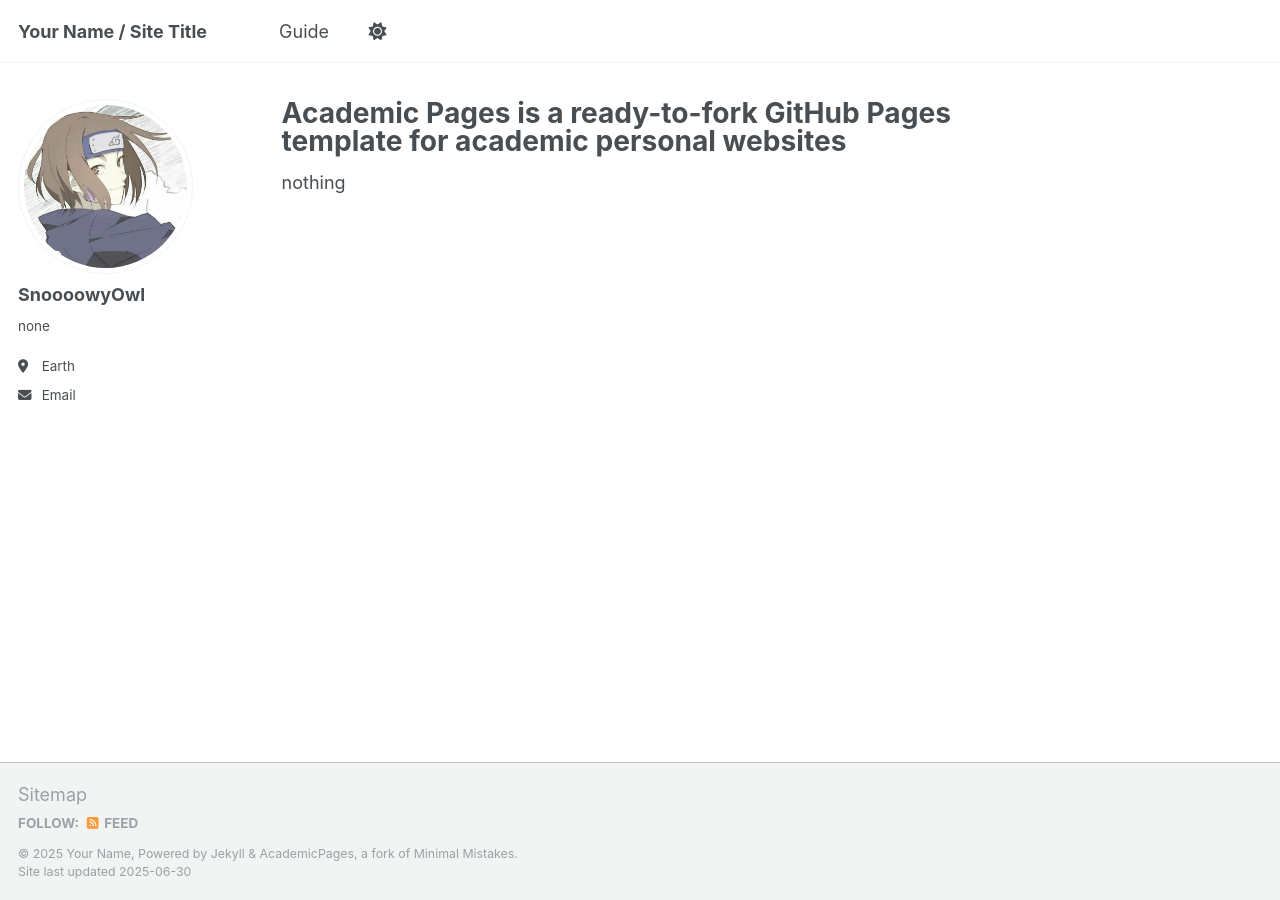
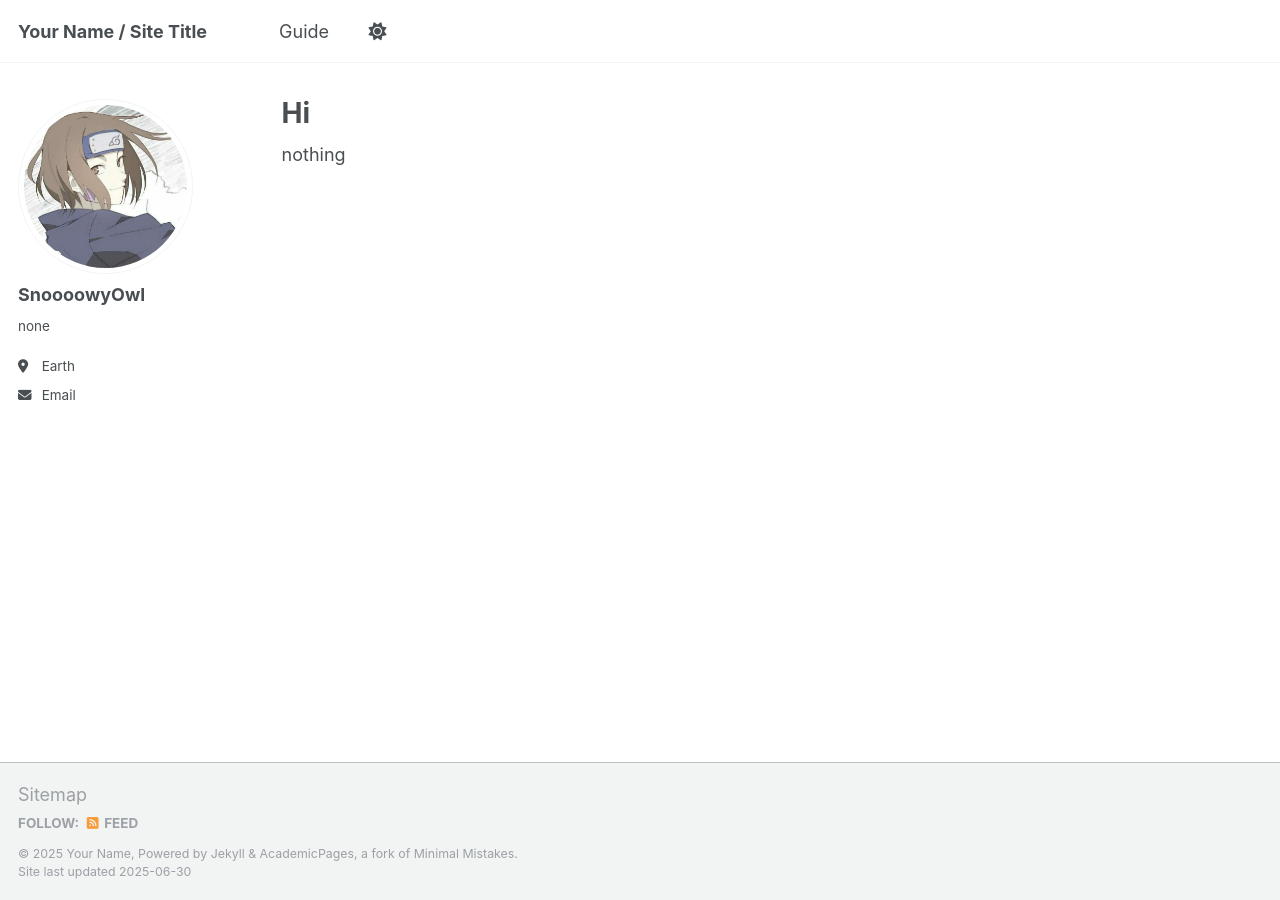
Before and after one commit to SnoooowyOwl/SnoooowyOwl.github.io, a Jekyll site: the page built from _pages/about.md, in a window 1280 px wide. Built offline with Jekyll 4.4.1, drawn with Linux system fonts in a browser that asks for light colours; a script that is not in the unit is left out.

```diff
--- a/_pages/about.md
+++ b/_pages/about.md
@@ -1,6 +1,6 @@
 ---
 permalink: /
-title: "Academic Pages is a ready-to-fork GitHub Pages template for academic personal websites"
+title: "Hi"
 author_profile: true
 redirect_from:
   - /about/
```
